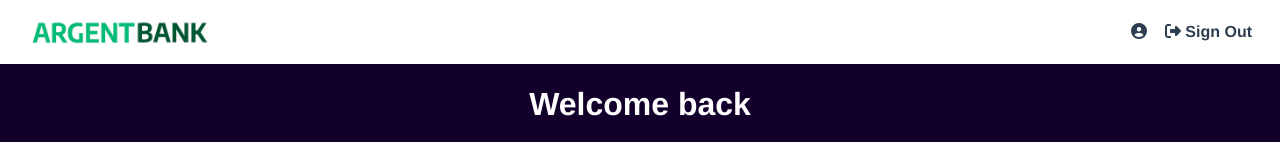
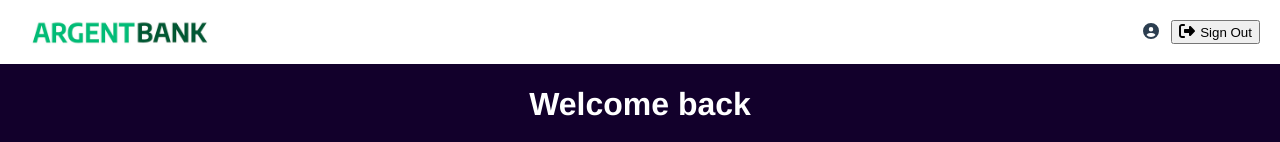
Before and after one commit to jeremyteurterie/remede-agency, a React (Vite) app: page /profil in a window 1280 px wide. Shown: the top 142 px of the page. Built offline with nearby package versions, Linux system fonts and the light colour scheme.

Commit message:
:sparkles: feat: added logout

```diff
--- a/src/pages/UserProfil.jsx
+++ b/src/pages/UserProfil.jsx
@@ -1,6 +1,8 @@
 import React, { useState, useEffect } from 'react';
 // modules
-import { Link } from 'react-router-dom';
+import { Link, useNavigate } from 'react-router-dom';
+import { useSelector, useDispatch } from 'react-redux';
+import { logout, reset } from '../slices/authSlice';
 import { FontAwesomeIcon } from '@fortawesome/react-fontawesome';
 import {
   faCircleUser,
@@ -13,6 +15,16 @@ import Footer from '../components/Footer';
 import styles from '../styles/UserProfil.module.css';
 
 const UserProfil = () => {
+  const navigate = useNavigate();
+  const dispatch = useDispatch();
+  const { user } = useSelector((state) => state.auth);
+
+  const onLogout = () => {
+    dispatch(logout());
+    dispatch(logout());
+    navigate('/');
+  };
+
   return (
     <>
       <header>
@@ -23,18 +35,22 @@ const UserProfil = () => {
               <FontAwesomeIcon icon={faCircleUser} />
             </i>
           </Link>
-          <Link
-            onClick={() => {
-              dispatch(logoutUser(null));
-            }}
-            className={styles.mainnavitem}
-            to="/"
-          >
+          {/* {user ? (
+            <button onClick={onLogout}>
+              <i className={styles.signinicon}>
+                <FontAwesomeIcon icon={faRightFromBracket} />
+              </i>
+              Sign Out
+            </button>
+          ) : (
+            <></>
+          )} */}
+          <button onClick={onLogout}>
             <i className={styles.signinicon}>
               <FontAwesomeIcon icon={faRightFromBracket} />
             </i>
             Sign Out
-          </Link>
+          </button>
         </nav>
       </header>
       <div className={styles.main}>
--- a/src/services/api.js
+++ b/src/services/api.js
@@ -12,8 +12,14 @@ const login = async (userData) => {
   return response.data;
 };
 
+// logout user
+const logout = () => {
+  localStorage.removeItem('user');
+};
+
 const authService = {
   login,
+  logout,
 };
 
 export default authService;
--- a/src/slices/authSlice.js
+++ b/src/slices/authSlice.js
@@ -23,6 +23,10 @@ export const login = createAsyncThunk('auth/login', async (user, thunkAPI) => {
       error.toString();
     return thunkAPI.rejectWithValue(message);
   }
+});
+
+export const logout = createAsyncThunk('auth/logout', () => {
+  authService.logout();
 });
 
 export const authSlice = createSlice({
@@ -51,6 +55,9 @@ export const authSlice = createSlice({
         state.isError = true;
         state.message = action.payload;
         state.user = null;
+      })
+      .addCase(logout.fulfilled, (state) => {
+        state.user = null;
       });
   },
 });
```
